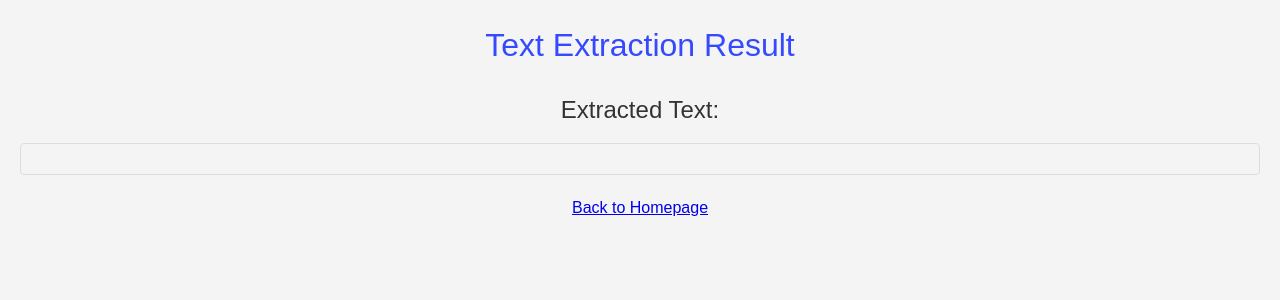
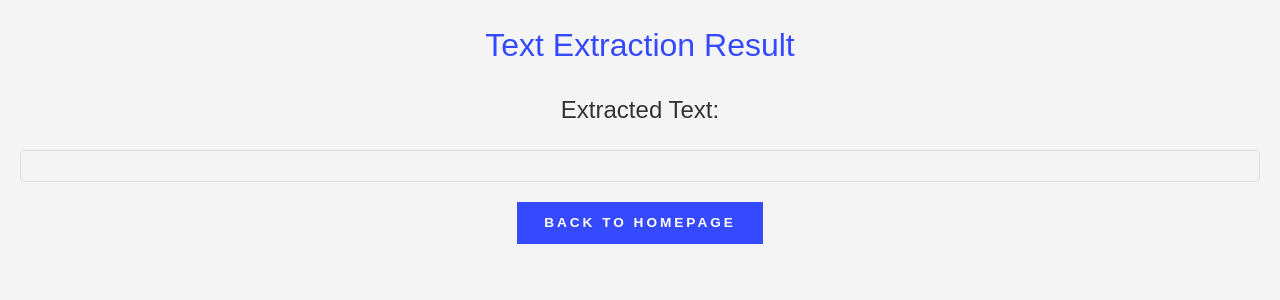
Before and after one commit to andreialbu03/CareBridge, a FastAPI app: template app/templates/result.html in a window 1280 px wide. Shown: the top 300 px of the page. Run offline with FastAPI, Linux system fonts and the light colour scheme; the template is opened without the code that fills it, so the values that code supplies are empty.

Commit message:
update result page styling

```diff
--- a/app/static/styles.css
+++ b/app/static/styles.css
@@ -6,6 +6,8 @@
   --clr-black: #000000;
   --clr-accent: #3549ff;
   --clr-accent-light: #5c6aff;
+  --clr-light: #fff;
+  --clr-dark: #2a2d34;
 
   --fw-reg: 400;
   --fw-med: 500;
@@ -114,11 +116,35 @@ button {
 }
 
 pre {
-  white-space: pre-wrap; /* Wrap text */
-  word-wrap: break-word; /* Break long words */
-  overflow-wrap: break-word; /* Ensures overflow is wrapped */
-  background-color: #f4f4f4; /* Optional: for better visibility */
-  padding: 15px; /* Optional: for some spacing */
-  border: 1px solid #ddd; /* Optional: adds a border */
-  border-radius: 4px; /* Optional: rounds the corners */
+  white-space: pre-wrap;
+  word-wrap: break-word;
+  overflow-wrap: break-word;
+  background-color: #f4f4f4;
+  padding: 15px;
+  border: 1px solid #ddd;
+  border-radius: 4px;
 }
+
+.extracted-text {
+  margin-top: 20px;
+  text-align: left;
+  font-family: "Lexend", sans-serif;
+}
+
+a.button {
+  text-decoration: none;
+  display: inline-block;
+  padding: 0.75em 2em;
+  background: var(--clr-accent);
+  color: var(--clr-light);
+  text-transform: uppercase;
+  letter-spacing: 3px;
+  cursor: pointer;
+  font-size: 0.85rem;
+  transition: transform 0.3s ease-in-out;
+  font-weight: bold;
+}
+
+.button:hover {
+  transform: scale(1.1);
+}
--- a/app/templates/result.html
+++ b/app/templates/result.html
@@ -13,12 +13,12 @@
     <!-- Display extracted text -->
     <div>
       <h2>Extracted Text:</h2>
-      <pre>{{ extracted_text|safe }}</pre>
+      <pre class="extracted-text">{{ extracted_text|safe }}</pre>
     </div>
 
     <!-- Link back to homepage or other relevant pages -->
     <div>
-      <a href="/">Back to Homepage</a>
+      <a href="/" class="button">Back to Homepage</a>
     </div>
   </body>
 </html>
```
